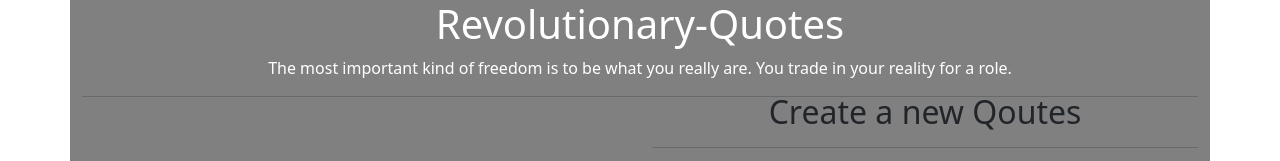
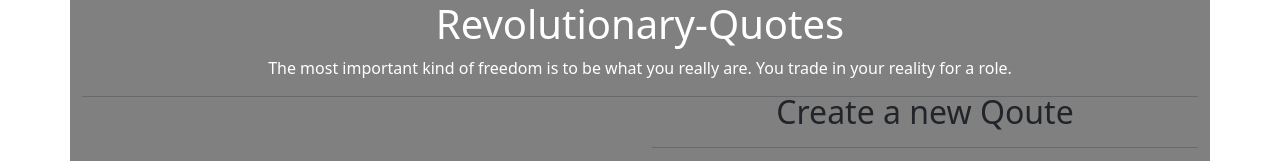
Before and after one commit to Bett-Collins/Quotes-IP, an Angular app: page / in a window 1280 px wide. Shown: the top 161 px of the page. Built offline with nearby package versions, Linux system fonts and the light colour scheme.

Commit message:
it will style form

```diff
--- a/src/app/forms/forms.component.html
+++ b/src/app/forms/forms.component.html
@@ -1,4 +1,4 @@
- <h2 class="text-center">Create a new Qoutes</h2>
+ <h2 class="text-center">Create a new Qoute</h2>
   <hr>
 
   <form (ngSubmit)='submitQuote()' #qouteForm='ngForm'>
```
